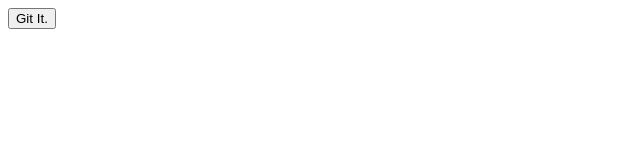
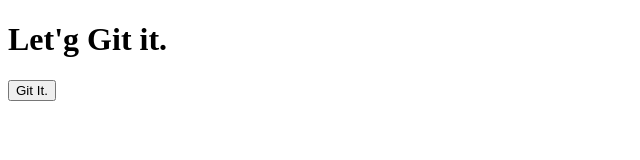
Before and after one commit to TDP07420/first-project, a plain HTML site: page index.html in a window 1280 px wide. Shown: the whole page, without its empty margins (0-640 px from the left). Drawn offline with Linux system fonts and the light colour scheme.

Commit message:
added header, add comment to js

```diff
--- a/index.html
+++ b/index.html
@@ -7,6 +7,7 @@
     <title>Document</title>
 </head>
 <body>
+    <h1>Let'g Git it.</h1>
     <button onclick="gitIt()">Git It.</button>
     <script src="index.js"></script>
 </body>
--- a/index.js
+++ b/index.js
@@ -1,5 +1,6 @@
 
 alert("Git it.");
 function gitIt() {
+    //just a comment
     console.log("Git it.");
 }
```
